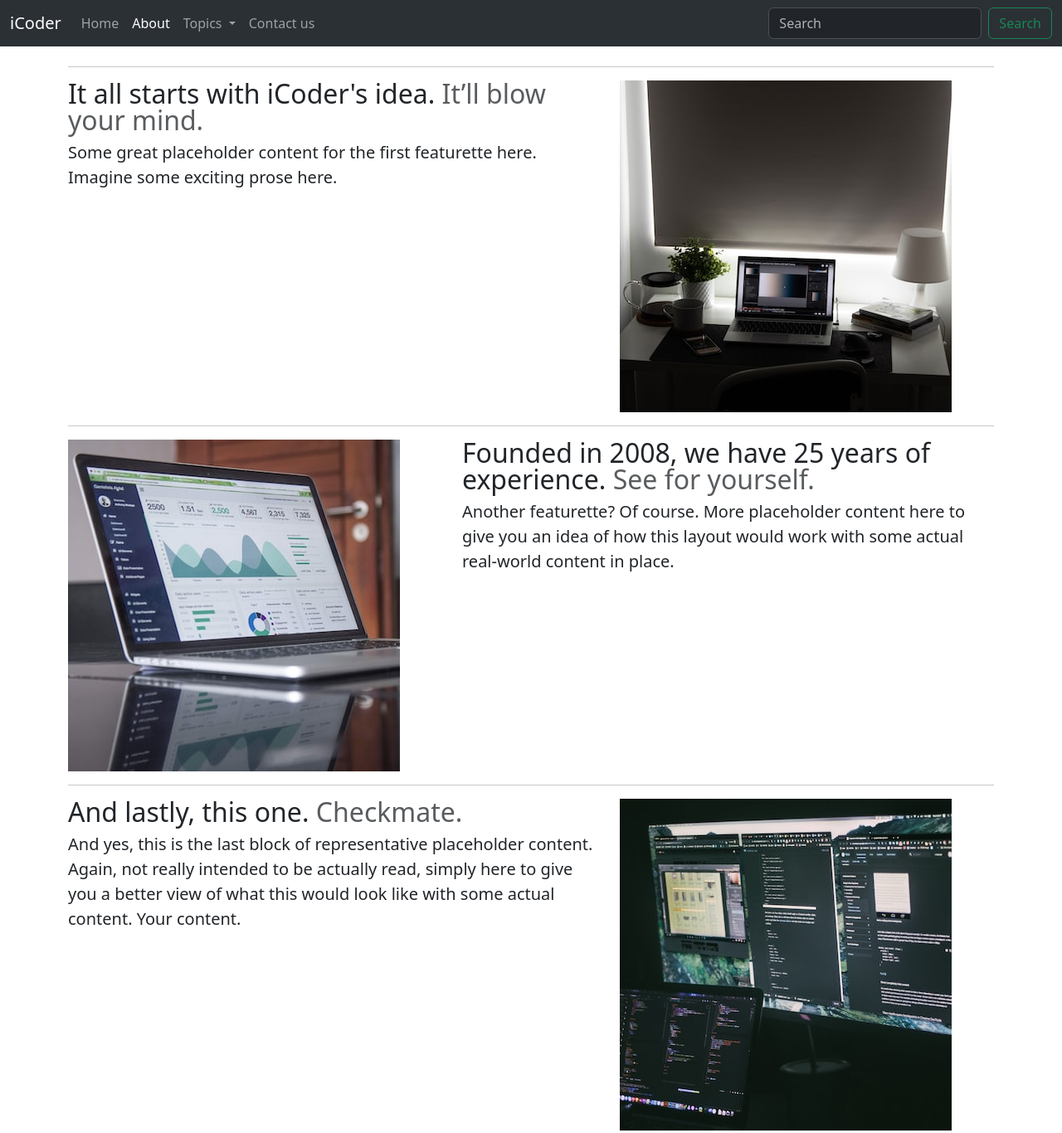
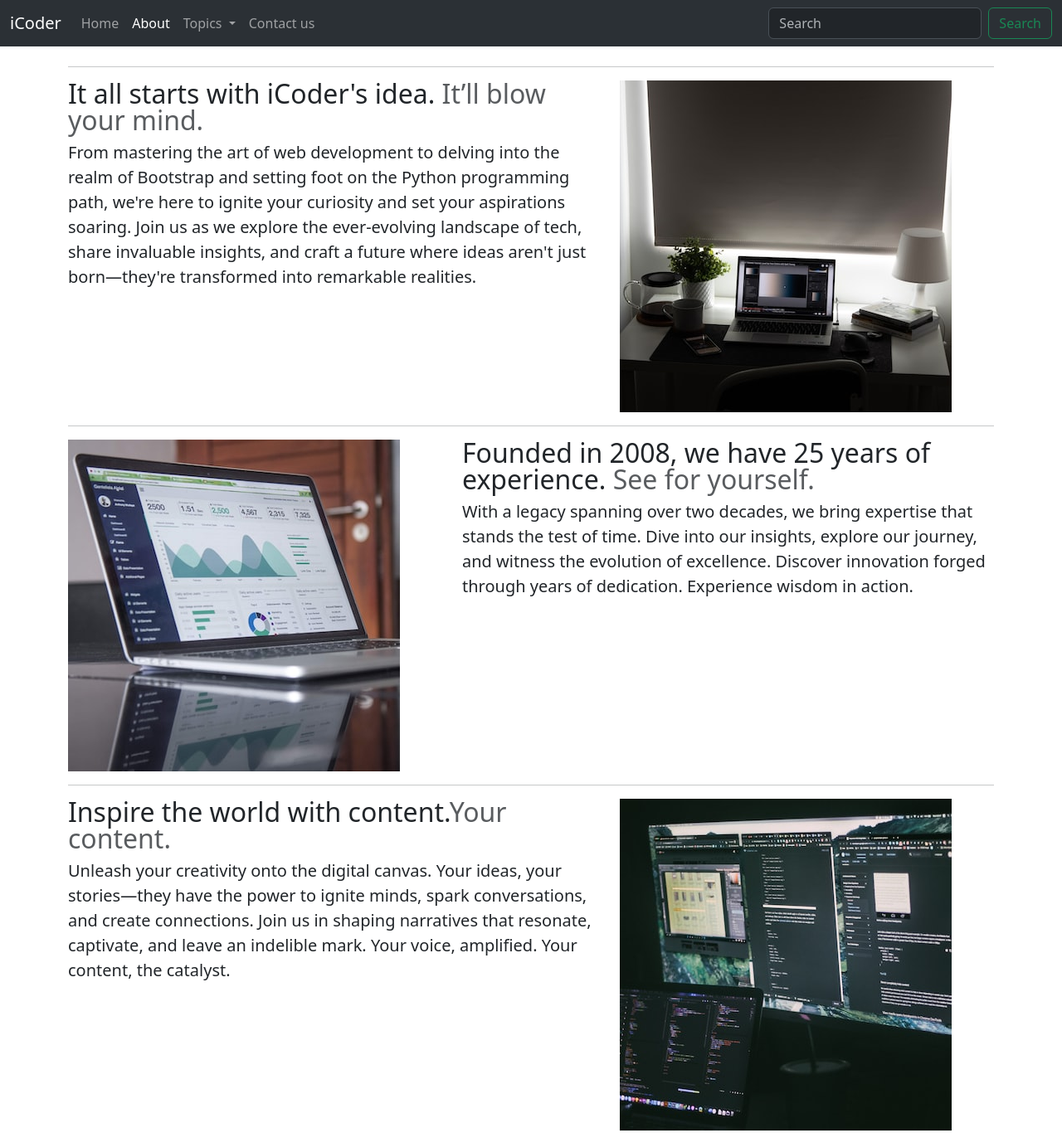
Before and after one commit to Umalulu/iCoderBootstrap, a plain HTML site: page about.html in a window 1280 px wide. Shown: the top 1366 px of the page at 83% size. Drawn offline with nearby package versions, Linux system fonts and the light colour scheme.

Commit message:
Update about.html

```diff
--- a/about.html
+++ b/about.html
@@ -63,8 +63,7 @@
             <div class="col-md-7">
                 <h2 class="featurette-heading fw-normal lh-1">It all starts with iCoder's idea. <span
                         class="text-body-secondary">It’ll blow your mind.</span></h2>
-                <p class="lead">Some great placeholder content for the first featurette here. Imagine some exciting
-                    prose here.</p>
+                <p class="lead">From mastering the art of web development to delving into the realm of Bootstrap and setting foot on the Python programming path, we're here to ignite your curiosity and set your aspirations soaring. Join us as we explore the ever-evolving landscape of tech, share invaluable insights, and craft a future where ideas aren't just born—they're transformed into remarkable realities. </p>
             </div>
             <div class="col-md-5">
                 <img class="bd-placeholder-img bd-placeholder-img-lg featurette-image img-fluid mx-auto"
@@ -81,8 +80,7 @@
             <div class="col-md-7 order-md-2">
                 <h2 class="featurette-heading fw-normal lh-1">Founded in 2008, we have 25 years of experience. <span
                         class="text-body-secondary">See for yourself.</span></h2>
-                <p class="lead">Another featurette? Of course. More placeholder content here to give you an idea of how
-                    this layout would work with some actual real-world content in place.</p>
+                <p class="lead">With a legacy spanning over two decades, we bring expertise that stands the test of time. Dive into our insights, explore our journey, and witness the evolution of excellence. Discover innovation forged through years of dedication. Experience wisdom in action.</p>
             </div>
             <div class="col-md-5 order-md-1">
                 <img class="bd-placeholder-img bd-placeholder-img-lg featurette-image img-fluid mx-auto"
@@ -97,11 +95,9 @@
 
         <div class="row featurette">
             <div class="col-md-7">
-                <h2 class="featurette-heading fw-normal lh-1">And lastly, this one. <span
-                        class="text-body-secondary">Checkmate.</span></h2>
-                <p class="lead">And yes, this is the last block of representative placeholder content. Again, not really
-                    intended to be actually read, simply here to give you a better view of what this would look like
-                    with some actual content. Your content.</p>
+                <h2 class="featurette-heading fw-normal lh-1">Inspire the world with content.<span
+                        class="text-body-secondary">Your content.</span></h2>
+                <p class="lead">Unleash your creativity onto the digital canvas. Your ideas, your stories—they have the power to ignite minds, spark conversations, and create connections. Join us in shaping narratives that resonate, captivate, and leave an indelible mark. Your voice, amplified. Your content, the catalyst.</p>
             </div>
             <div class="col-md-5">
                 <img class="bd-placeholder-img bd-placeholder-img-lg featurette-image img-fluid mx-auto"
```
